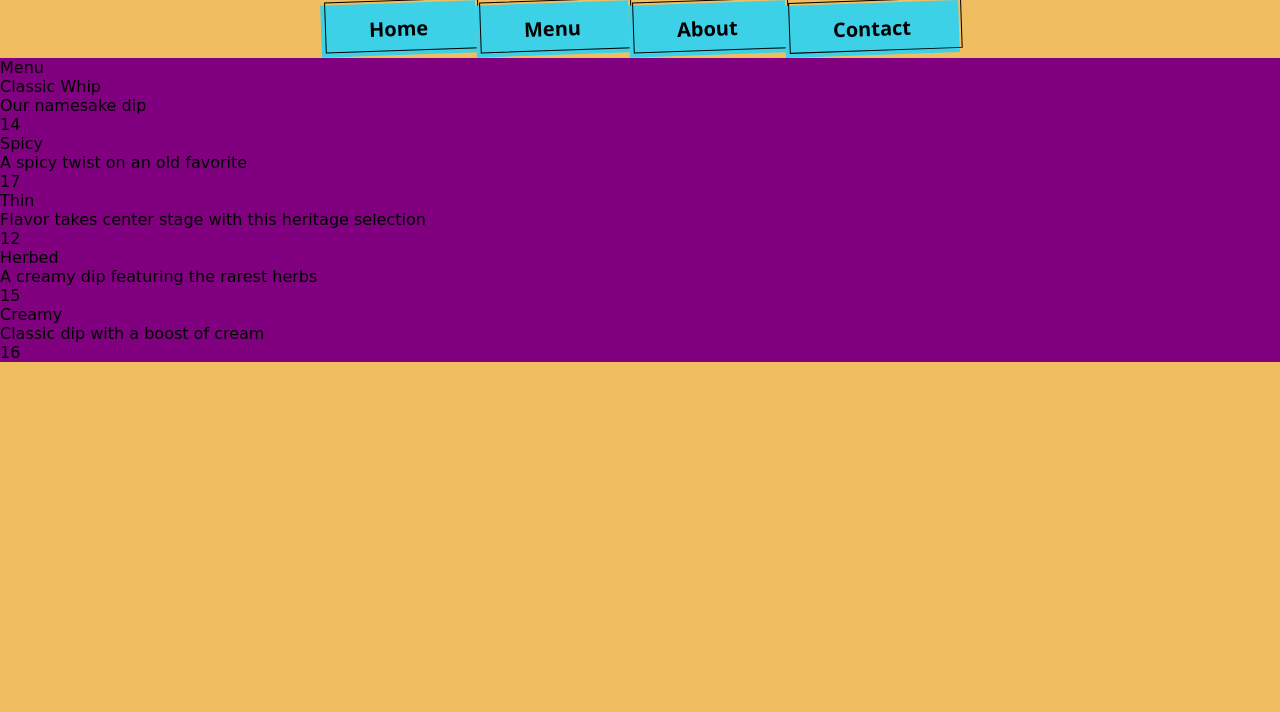
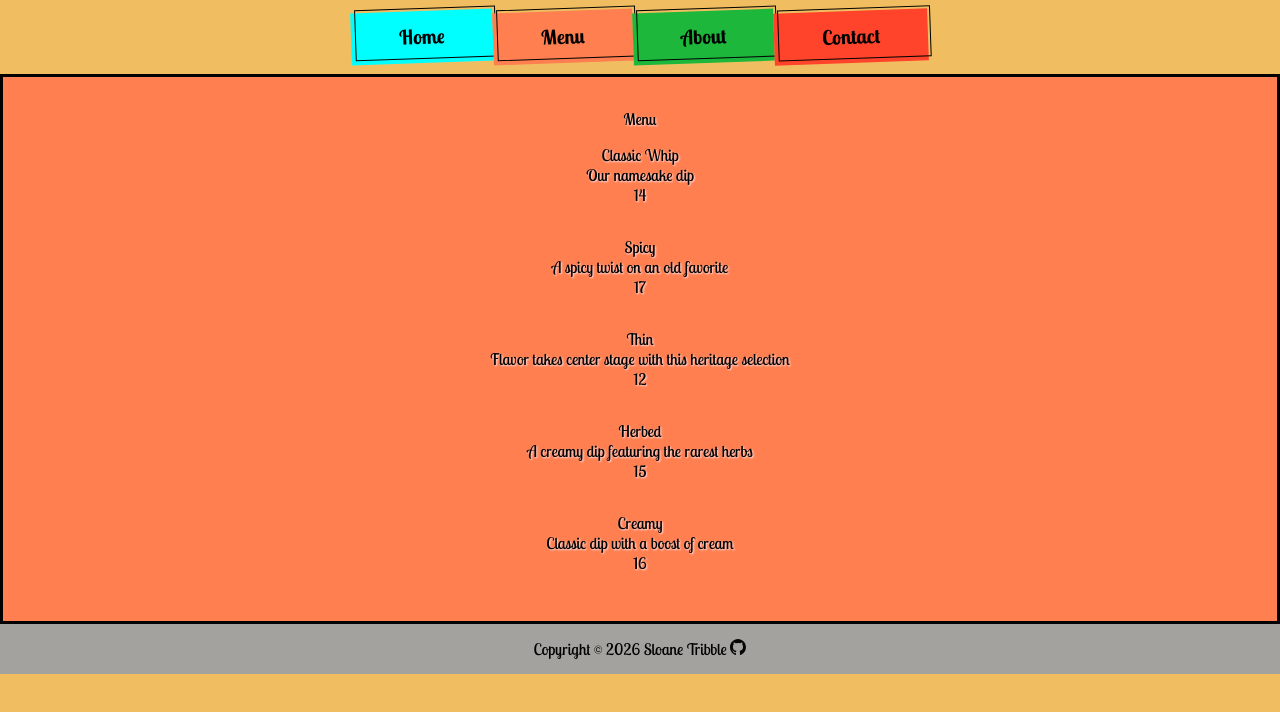
Before and after one commit to SloaneTribble/top-restaurant-page-v2, a website built with webpack: page src/template.html in a window 1280 px wide. Built offline with nearby package versions, Linux system fonts and the light colour scheme.

Commit message:
Continue polishing

```diff
--- a/src/about/about.css
+++ b/src/about/about.css
@@ -1,3 +1,3 @@
 .about-container {
-    background: yellow;
+    background: var(--about-bg-color);
 }
--- a/src/contact/contact.css
+++ b/src/contact/contact.css
@@ -1,3 +1,3 @@
 .contact-container{
-    background-color: brown;
+    background-color: var(--contact-bg-color);
 }
--- a/src/home/home.css
+++ b/src/home/home.css
@@ -1,3 +1,5 @@
 .home-container{
-    background: blue;
+    background: var(--home-bg-color);
+
+
 }
--- a/src/main-content-container/main-content-container.css
+++ b/src/main-content-container/main-content-container.css
@@ -0,0 +1,6 @@
+#content{
+    max-width: 80vw;
+    display: grid;
+    justify-content: center;
+    align-items: center;
+}
--- a/src/menu/menu.css
+++ b/src/menu/menu.css
@@ -1,3 +1,10 @@
 .menu-container {
-    background: purple;
+    background: var(--menu-bg-color);
+    display: flex;
+    flex-direction: column;
 }
+
+.menu-item{
+    margin: 1rem;
+
+}
--- a/src/styles.css
+++ b/src/styles.css
@@ -1,32 +1,45 @@
+:root{
+  --home-bg-color: aqua;
+  --menu-bg-color: coral;
+  --about-bg-color: rgb(28, 183, 59);
+  --contact-bg-color: rgb(255, 68, 43);
+
+}
+
 html,
 body{
     box-sizing: border-box;
 }
 
+
+
 body{
-    min-height: 100vh;
-    display: flex;
-    flex: 1;
-    flex-direction: column;
+    background-color: #f0be61;
+    min-height: 100%;
+    display: grid;
+    grid-template-rows: auto 1fr auto;
 }
+
 *,
 *:before,
 *:after{
     box-sizing: inherit;
     max-width: 100%;
     margin: 0;
-    font-family: 'Abril Fatface', cursive;
+    font-family: 'Lobster Two', sans-serif;
 }
 
-body{
-    background-color: #f0be61;
+.wrapper{
+   min-height: 100%;
+  display: grid;
+  grid-template-rows: auto 1fr auto;
 }
 
 nav{
     width: 100vw;
     display: flex;
     flex-direction: row;
-    padding: .2rem;
+    padding: .7rem 0;
     justify-content: center;
 }
 
@@ -35,16 +48,40 @@ button{
     max-width: 20vw;
 }
 
+#home-button{
+    background-color: var(--home-bg-color);
+}
+#menu-button{
+    background-color: var(--menu-bg-color);
+}
+#about-button{
+    background-color: var(--about-bg-color);
+}
+#contact-button{
+    background-color: var(--contact-bg-color);
+}
+
+[class*="container"]{
+    display: flex;
+    justify-self: center;
+    align-items: center;
+    min-height: 60vh;
+    min-width: 100%;
+    padding: 2rem;
+    text-align: center;
+    text-shadow: 1px 1px 2px rgb(255, 230, 234);
+    border: solid black .2rem;
+
+}
+
 
 
 /* CSS */
 .button-53 {
-  background-color: #3DD1E7;
   border: 0 solid #E5E7EB;
   box-sizing: border-box;
   color: #000000;
   display: flex;
-  font-family: ui-sans-serif,system-ui,-apple-system,system-ui,"Segoe UI",Roboto,"Helvetica Neue",Arial,"Noto Sans",sans-serif,"Apple Color Emoji","Segoe UI Emoji","Segoe UI Symbol","Noto Color Emoji";
   font-size: 1rem;
   font-weight: 700;
   justify-content: center;
@@ -55,7 +92,6 @@ button{
   text-decoration: none #000000 solid;
   text-decoration-thickness: auto;
   position: relative;
-  cursor: pointer;
   transform: rotate(-2deg);
   user-select: none;
   -webkit-user-select: none;
@@ -87,3 +123,18 @@ button{
     font-size: 1.25rem;
   }
 }
+
+footer {
+  min-height: 50px;
+  background: rgb(164, 162, 158);
+  text-align: center;
+  display: flex;
+  justify-content: center;
+  align-items: center;
+
+}
+
+.github-logo {
+    height: 1em;
+    width: auto;
+}
--- a/src/template.html
+++ b/src/template.html
@@ -3,11 +3,14 @@
 <head>
     <meta charset="UTF-8">
     <meta name="viewport" content="width=device-width, initial-scale=1.0">
-    <title>Document</title>
+    <title>Dips Galore</title>
     <link rel='shortcut icon' type='image/x-icon' href='./images/favicon.ico' />
-
+    <link rel="preconnect" href="https://fonts.googleapis.com">
+    <link rel="preconnect" href="https://fonts.gstatic.com" crossorigin>
+    <link href="https://fonts.googleapis.com/css2?family=Lobster+Two:ital,wght@0,400;0,700;1,400;1,700&display=swap" rel="stylesheet">
 </head>
 <body>
+    <div class="wrapper">
         <header>
             <nav id="nav">
                 <button id="home-button" class="button-53">Home</button>
@@ -17,5 +20,18 @@
             </nav>
         </header>
         <div id="content"></div>
+        <footer id="footer">
+          <p>
+            Copyright ©
+            <script>
+              document.write(new Date().getFullYear());
+            </script>
+            Sloane Tribble
+            <a href="https://github.com/sloanetribble" target="_blank">
+            <img class="github-logo" src="./images/github-mark.svg" />
+          </a>
+          </p>
+        </footer>
+    </div>
 </body>
 </html>
```
Also changed, not shown: src/images/github-mark.svg (added). Lines whose indentation alone changed are shown as unchanged.
